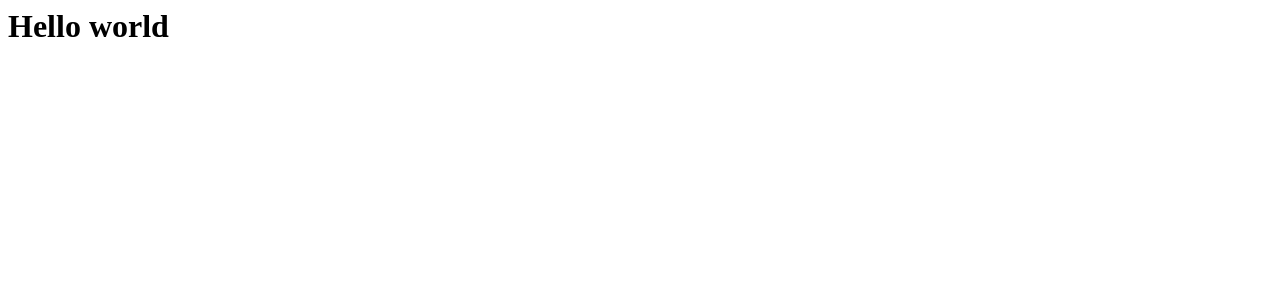
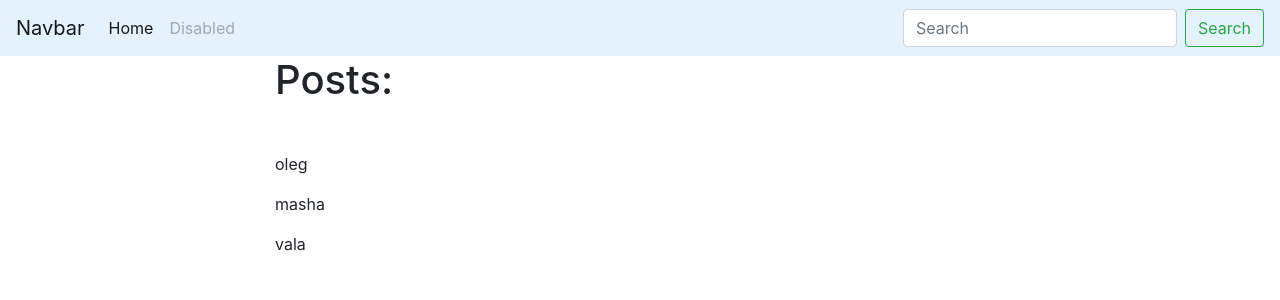
Before and after one commit to Andrey-Zhuk/My_django, a Django app: page /blog/ in a window 1280 px wide. Shown: the top 300 px of the page. Run offline with Django 3.2, Linux system fonts and the light colour scheme; some libraries are stand-ins or nearby versions.

Commit message:
base index.html

```diff
--- /dev/null
+++ b/django_movie/blog/templates/blog/base_blog.html
@@ -0,0 +1,3 @@
+<!--расширяет базовай шаблон-->
+
+{% extends "base.html" %}
--- a/django_movie/blog/templates/blog/index.html
+++ b/django_movie/blog/templates/blog/index.html
@@ -1,10 +1,18 @@
-<!DOCTYPE html>
-<html lang="en">
-<head>
-    <meta charset="UTF-8">
-    <title>Indext page</title>
-</head>
-<body>
-    <h1>Heello world</h1>
-</body>
-</html>
+
+
+{% extends "blog/base_blog.html" %}
+
+
+
+{% block title %}
+    Posts list
+{% endblock %}
+
+{% block content %}
+    <h1 class="mb-5">Posts:</h1>
+    {% for nam in name %}
+        <p>
+            {{ nam }}
+        </p>
+    {% endfor %}
+{% endblock %}
--- a/django_movie/blog/views.py
+++ b/django_movie/blog/views.py
@@ -1,6 +1,7 @@
 from django.shortcuts import render
-from django.http import HttpResponse
+
 # Create your views here.
 
 def posts_list(reguest):
-    return HttpResponse("<h1>Hello world</h1>")
+    n = ["oleg","masha", "vala"]
+    return render(reguest, "blog/index.html", context={"name": n})
--- a/django_movie/django_movie/settings.py
+++ b/django_movie/django_movie/settings.py
@@ -55,7 +55,9 @@ ROOT_URLCONF = 'django_movie.urls'
 TEMPLATES = [
     {
         'BACKEND': 'django.template.backends.django.DjangoTemplates',
-        'DIRS': [],
+        'DIRS': [
+            os.path.join(BASE_DIR, "templates")
+        ],        # путь к папке с шаблонами
         'APP_DIRS': True,
         'OPTIONS': {
             'context_processors': [
--- /dev/null
+++ b/django_movie/templates/base.html
@@ -0,0 +1,51 @@
+<!--базовый шаблон, -->
+
+<!DOCTYPE html>
+<html lang="en">
+<head>
+    <meta charset="UTF-8">
+    <link rel="stylesheet" href="https://stackpath.bootstrapcdn.com/bootstrap/4.4.1/css/bootstrap.min.css"
+     integrity="sha384-Vkoo8x4CGsO3+Hhxv8T/Q5PaXtkKtu6ug5TOeNV6gBiFeWPGFN9MuhOf23Q9Ifjh" crossorigin="anonymous">
+    <title>
+        {% block title %}
+            Blog Engine
+        {% endblock %}
+    </title>
+</head>
+<body>
+
+    <nav class="navbar navbar-expand-lg navbar-light" style="background-color: #e3f2fd;">
+      <a class="navbar-brand" href="#">Navbar</a>
+      <button class="navbar-toggler" type="button" data-toggle="collapse" data-target="#navbarSupportedContent" aria-controls="navbarSupportedContent" aria-expanded="false" aria-label="Toggle navigation">
+        <span class="navbar-toggler-icon"></span>
+      </button>
+
+      <div class="collapse navbar-collapse" id="navbarSupportedContent">
+        <ul class="navbar-nav mr-auto">
+          <li class="nav-item active">
+            <a class="nav-link" href="#">Home <span class="sr-only">(current)</span></a>
+          </li>
+
+          <li class="nav-item">
+            <a class="nav-link disabled" href="#" tabindex="-1" aria-disabled="true">Disabled</a>
+          </li>
+        </ul>
+        <form class="form-inline my-2 my-lg-0">
+          <input class="form-control mr-sm-2" type="search" placeholder="Search" aria-label="Search">
+          <button class="btn btn-outline-success my-2 my-sm-0" type="submit">Search</button>
+        </form>
+      </div>
+    </nav>
+
+    <div class="container">
+        <div class="row">
+            <div class="col-6 offset-md-2">
+                 {% block content %}
+                    There is no any content for you
+                  {% endblock %}
+            </div>
+        </div>
+    </div>
+
+</body>
+</html>
```
